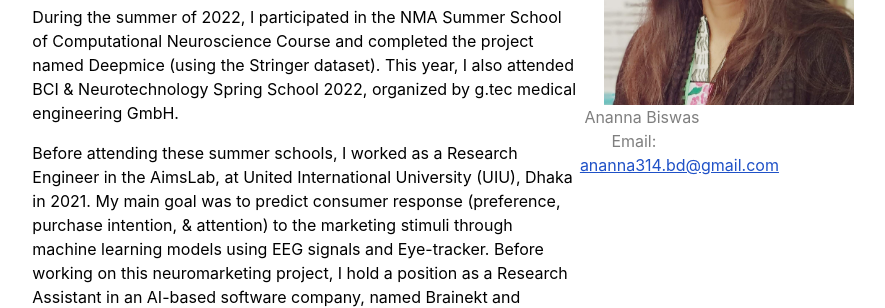
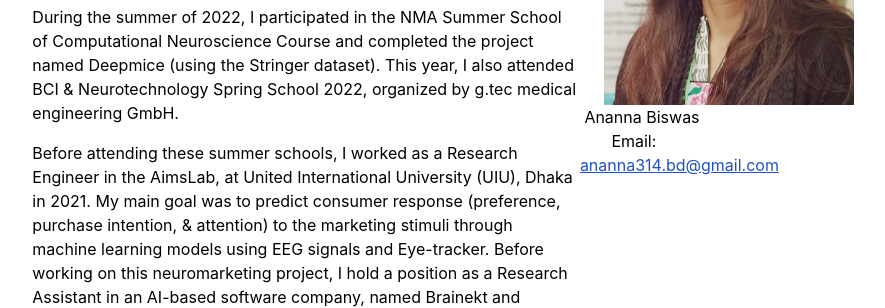
Before and after one commit to Anannabiswas/anannabiswas.github.io, a Jekyll site: the page built from index.md, in a window 1280 px wide. Shown: the part 358-666 px from the top of the page, without its empty margins (197-1082 px from the left). Built offline with Jekyll 4.4.1, drawn with Linux system fonts in a browser that asks for light colours.

Commit message:
Update home.html

```diff
--- a/_layouts/home.html
+++ b/_layouts/home.html
@@ -13,7 +13,7 @@ layout: default
     <p>
       <img src="{{ site.github.url }}/assets/img/ananna_1.jpeg" alt="Home" width="250" height="310"style="float:right">
        </br>
-    <p style="color:#7F7F7F"> &nbsp; &nbsp; &nbsp; &nbsp;Ananna Biswas </br>
+    <p> &nbsp; &nbsp; &nbsp; &nbsp;Ananna Biswas </br>
      &nbsp; &nbsp; &nbsp; &nbsp;Email: <a href="mailto:ananna314.bd@gmail.com">ananna314.bd@gmail.com</a>
     </p>
    </p>
```
